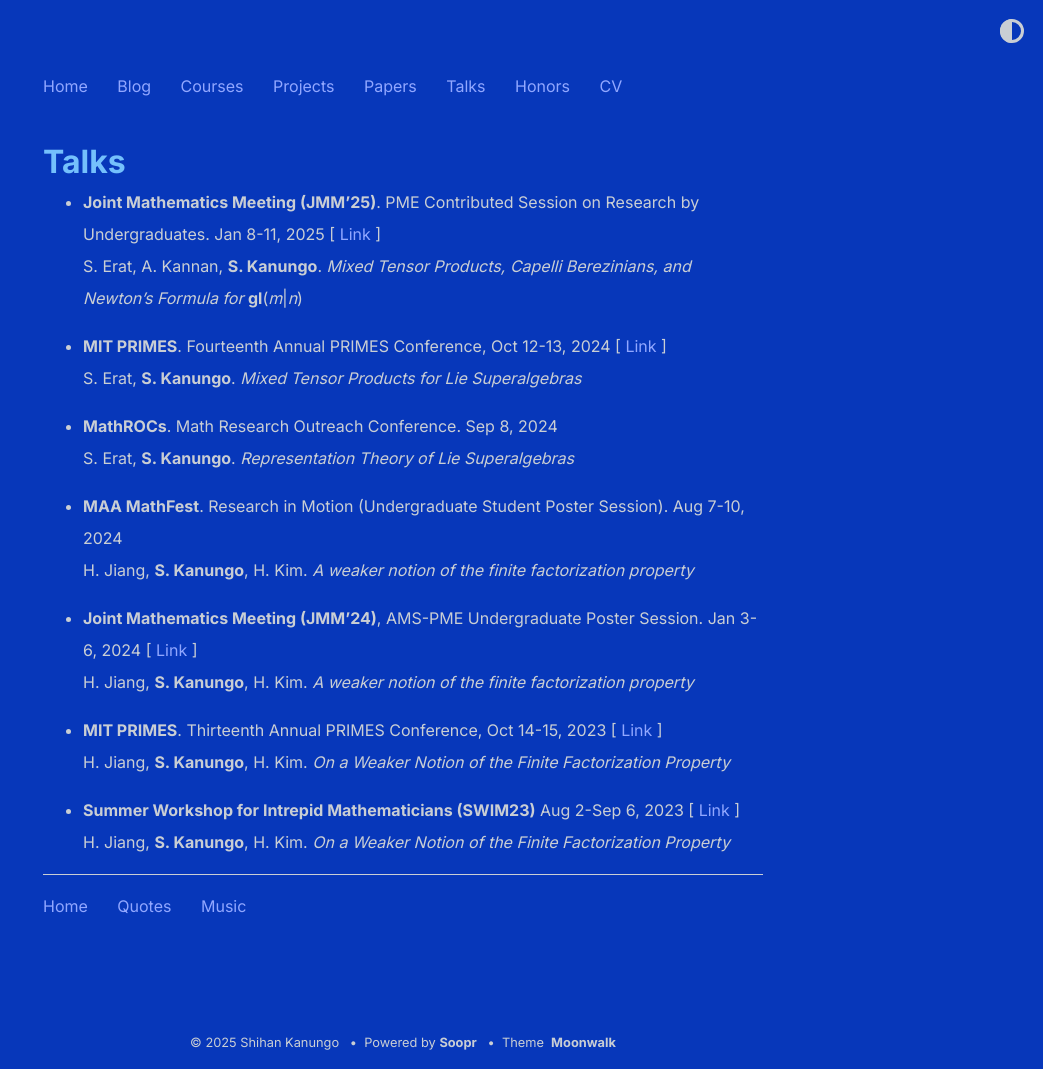
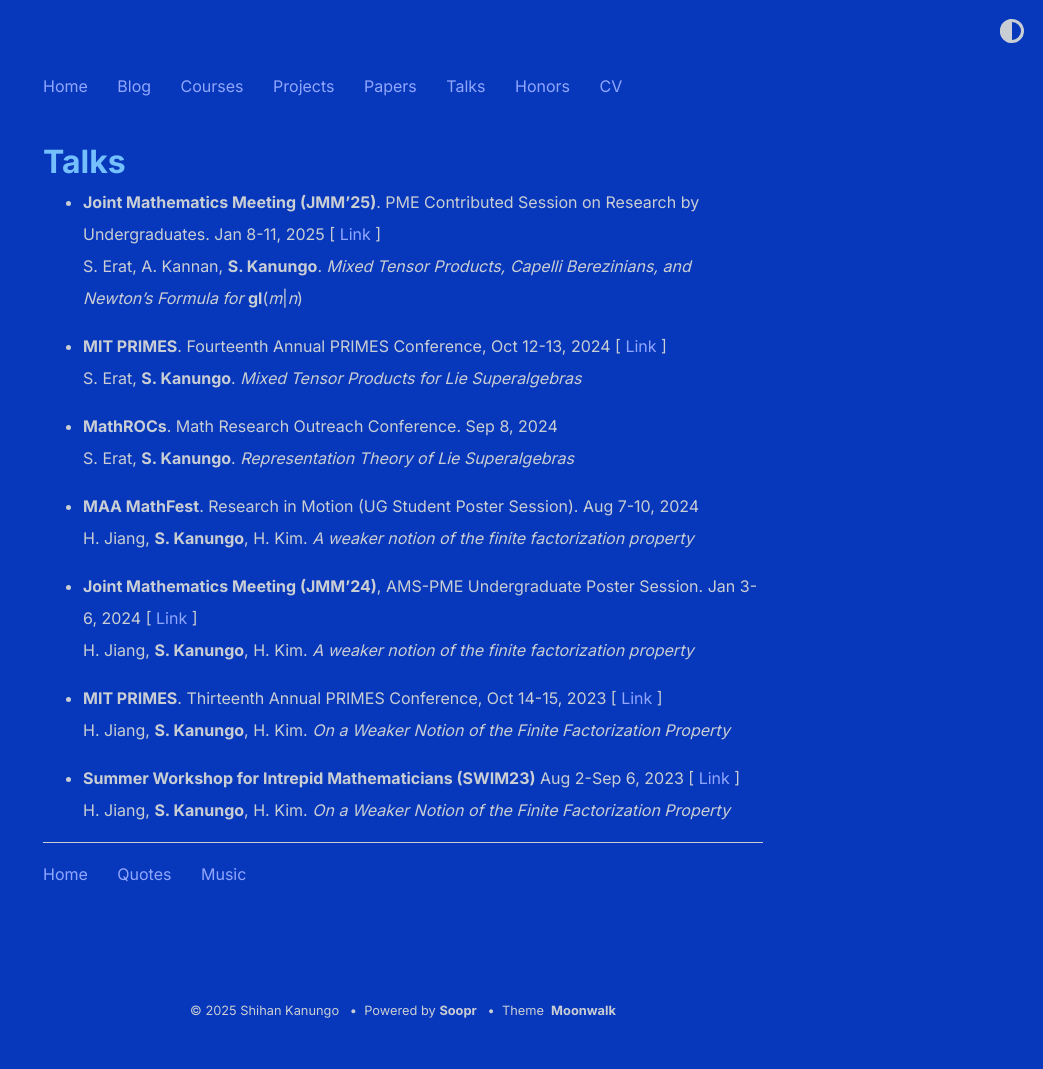
Before and after one commit to shihankanungo/shihankanungo.github.io, a Jekyll site: the page built from talks.md, in a window 1280 px wide. Shown: the whole page, without its empty margins (237-1280 px from the left). Built offline with Jekyll 4.4.1, drawn with Linux system fonts in a browser that asks for light colours; after the commit the page ends 1037 px from its top, so only the background shows below that.

Commit message:
Update talks.md

```diff
--- a/talks.md
+++ b/talks.md
@@ -12,7 +12,7 @@ title: Talks
 - **MathROCs**. Math Research Outreach Conference. Sep 8, 2024 <br />
   S. Erat, **S. Kanungo**. *Representation Theory of Lie Superalgebras* <br />
 
-- **MAA MathFest**. Research in Motion (Undergraduate Student Poster Session). Aug 7-10, 2024 <br />
+- **MAA MathFest**. Research in Motion (UG Student Poster Session). Aug 7-10, 2024 <br />
   H. Jiang, **S. Kanungo**, H. Kim. *A weaker notion of the finite factorization property* <br />
 
 - **Joint Mathematics Meeting (JMM'24)**, AMS-PME Undergraduate Poster Session. Jan 3-6, 2024 \[ [Link](https://meetings.ams.org/math/jmm2025/meetingapp.cgi/Paper/41233) \] <br />
```
